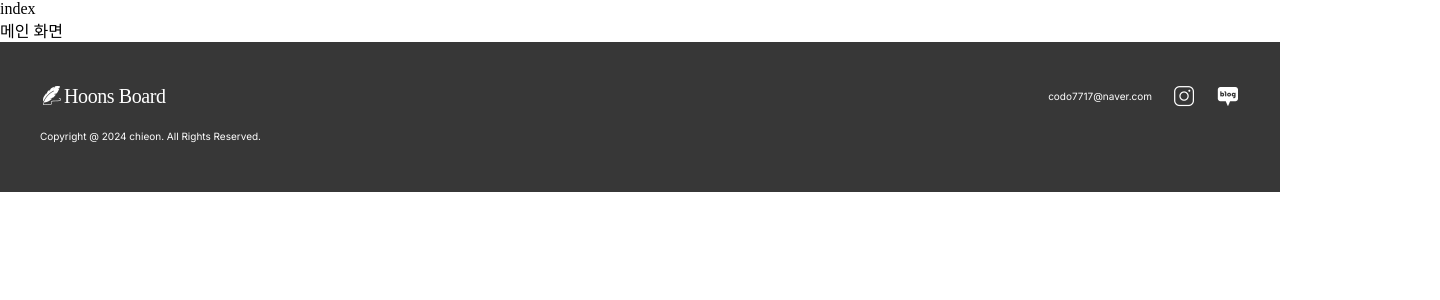
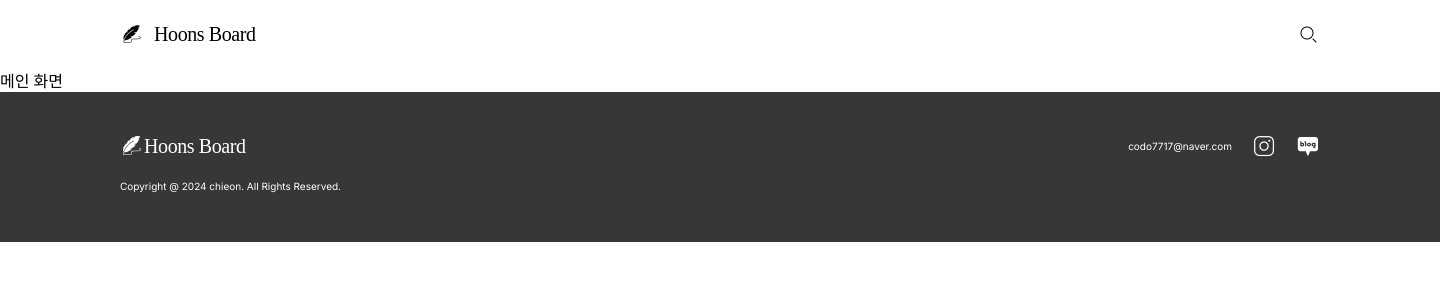
Before and after one commit to postwo/ReactBoardFront, a React (Create React App) app: page / in a window 1280 px wide. Shown: the top 300 px of the page, 1440 px wide, since content can reach past the window. Built offline with nearby package versions, Linux system fonts and the light colour scheme; a web font is replaced by a local one.

Commit message:
header 1

```diff
--- a/src/App.css
+++ b/src/App.css
@@ -60,3 +60,12 @@
 .naver-blog-icon{
     background-image: url(assets/image/naver-blog.png);
 }
+
+.logo-dark-icon{
+    background-image: url(assets/image/logo-dark.png);
+}
+
+
+.search-light-icon{
+    background-image: url(assets/image/search-light.png);
+}
--- a/src/App.tsx
+++ b/src/App.tsx
@@ -35,8 +35,8 @@ function App() {
 
       <Route path={MAIN_PATH()} element={<Main />}/>
       <Route path={AUTH_PATH()} element={<Authentication />}/>
-      <Route path={SEARCH_PATH(':searchWord')} element={<User />}/>
-      <Route path={USER_PATH(':userEmail')} element={<Search />}/>
+      <Route path={SEARCH_PATH(':searchWord')} element={<Search />}/>
+      <Route path={USER_PATH(':userEmail')} element={<User />}/>
 
       <Route path= {BOARD_PATH()}>
         <Route path={BOARD_WRITE_PATH()} element={<BoardWrite />}/>
--- a/src/index.css
+++ b/src/index.css
@@ -16,6 +16,7 @@
 
 body {
   margin: 0;
+  min-width: 1440px;
   font-family:'Pretendard-Regular';
   -webkit-font-smoothing: antialiased;
   -moz-osx-font-smoothing: grayscale;
--- a/src/layouts/Header/index.tsx
+++ b/src/layouts/Header/index.tsx
@@ -1,12 +1,101 @@
-import React from 'react'
+import React, { ChangeEvent, useRef, useState,KeyboardEvent, useEffect } from 'react'
 import './style.css';
+import { useFetcher, useNavigate, useParams } from 'react-router-dom';
+import { MAIN_PATH, SEARCH_PATH } from '../../constant';
 
 
 //            component: 헤더 레이아웃         //
 export default function Header() {
 
+//            function:네비게이트 함수            //
+const navigate = useNavigate();
+
+
+//            event handler: 로고 클릭 이벤트 처리 함수  //
+// 메인 페이지로 이동
+const onLogoClickHandler = () =>{
+  navigate(MAIN_PATH());
+}
+
+
+//            component: 검색 버튼 컴포넌트       //
+const SearchButton = () =>{
+  //          state:검색 버튼 요소 참조 상태               //
+  const searchButtonRef = useRef<HTMLDivElement | null>(null);
+  //          state:검색 버튼 상태               //
+  const [status, setStatus] = useState<boolean>(false);
+  //          state:검색어 상태               //
+  const [Word, setWord] = useState<string>('');
+  //          state:검색어 path variable 상태               //
+  // 이거는 app.tsx에서 작성한 {SEARCH_PATH(':searchWord')} 여기에 입력한 파라미터처럼 똑같이 작성해줘야 한다
+  const { searchWord } = useParams();
+
+  //          event handler: 검색어 변경 이벤트 처리 함수   //
+  const onSearchWordChangeHandler = (event: ChangeEvent<HTMLInputElement>) => {
+    const value = event.target.value;
+    setWord(value);
+  };
+
+  //          event handler: 검색어 키 이벤트 처리 함수   //
+  const onSearchWordKeyDownHandler = (event: KeyboardEvent<HTMLInputElement>) => {
+    if(event.key !== 'Enter') return;
+    if(!searchButtonRef.current) return; //null일경우
+    searchButtonRef.current.click();
+  };
+
+  //          event handler: 검색 버튼 클릭 이벤트 처리 함수   //
+  const onSearchButtonClickHandler = () => {
+    console.log("Search button clicked!");
+    if(!status){
+      setStatus(!status);
+      return;
+    }
+    navigate(SEARCH_PATH(Word));
+  }
+
+  //         effect: 검색어 path variable 변경 될때 마다 실행될 함수  == 입력한 단어를 검새창에 그대로 유지      //
+  useEffect(()=>{
+    if(searchWord) {
+      setWord(searchWord);
+      setStatus(true);
+    }
+  },[searchWord]);
+
+  if (!status)
+  //          render: 검색 버튼 컴포넌트 렌더링(클릭 false상태 == 클릭 안된 상태)   //
+  //onSearchButtonClickHandler 여기서는 버튼을 활성화 시켜서 인풋창이 보여진다
+  return(
+    <div className='icon-button' onClick={onSearchButtonClickHandler}>
+      <div className='icon search-light-icon'></div>
+    </div>
+    );
+
+  //          render: 검색 버튼 컴포넌트 렌더링(클릭 true 상태)   //
+  //onSearchButtonClickHandler 여기서는 버튼을 클릭하면 입력한 내용을 가지고 온다 주소창에그글이 붙어 있다
+  return (
+    <div className='header-search-input-box'>
+      <input className='header-search-input' type='text' placeholder='검색어를 입력해주세요' value={Word} onChange={onSearchWordChangeHandler} onKeyDown={onSearchWordKeyDownHandler}/>
+      <div ref={searchButtonRef} className='icon-button' onClick={onSearchButtonClickHandler}>
+        <div className='icon search-light-icon'></div>
+      </div>
+    </div>
+  );
+}
+
 //            render: 헤더 레이아웃 렌더링        //
     return (
-    <div>index</div>
+    <div id='header'>
+      <div className='header-container'>
+        <div className='header-left-box' onClick={onLogoClickHandler}>
+          <div className='icon-box'>
+            <div className='icon logo-dark-icon'></div>
+          </div>
+          <div className='header-logo'>{'Hoons Board'}</div>
+        </div>
+        <div className='header-right-box'>
+          <SearchButton />
+        </div>
+      </div>
+    </div>
   )
 }
--- a/src/layouts/Header/style.css
+++ b/src/layouts/Header/style.css
@@ -0,0 +1,68 @@
+#header{
+    padding: 20px 0;
+
+    display: flex;
+    justify-content: center;
+}
+
+
+.header-container{
+    width: 1200px;
+
+    display: flex;
+    justify-content: space-between;
+    align-items: center;
+}
+
+
+.header-left-box{
+    display: flex;
+    align-items: center;
+    gap: 10px;
+
+    cursor: pointer;
+}
+
+
+.header-logo{
+    color: rgba(0, 0, 0, 1);
+
+    font-family: 'GimhaeGaya';
+    font-size: 20px;
+    font-weight: 400;
+    line-height: 140%;
+    letter-spacing: -0.4px;
+}
+
+.header-right-box{
+    display: flex;
+    align-items: center;
+    gap: 15px;
+}
+
+
+.header-search-input-box{
+    border: 1px solid rgba(0, 0, 0, 0.2);
+    border-radius: 43px;
+    padding:0 10px 0 12px;
+    width: 223px;
+    height: 30px;
+
+    display: flex;
+    align-items: center;
+    gap: 5px;
+}
+
+.header-search-input{
+    flex: 1;
+
+    border: none;
+    background: none;
+    outline: none;
+
+    color: rgba(0, 0, 0, 1);
+
+    font-size: 14px;
+    font-weight: 400;
+    line-height: 140%;
+}
```
Also changed, not shown: src/assets/image/logo-dark.png (added), src/assets/image/search-light.png (added).
